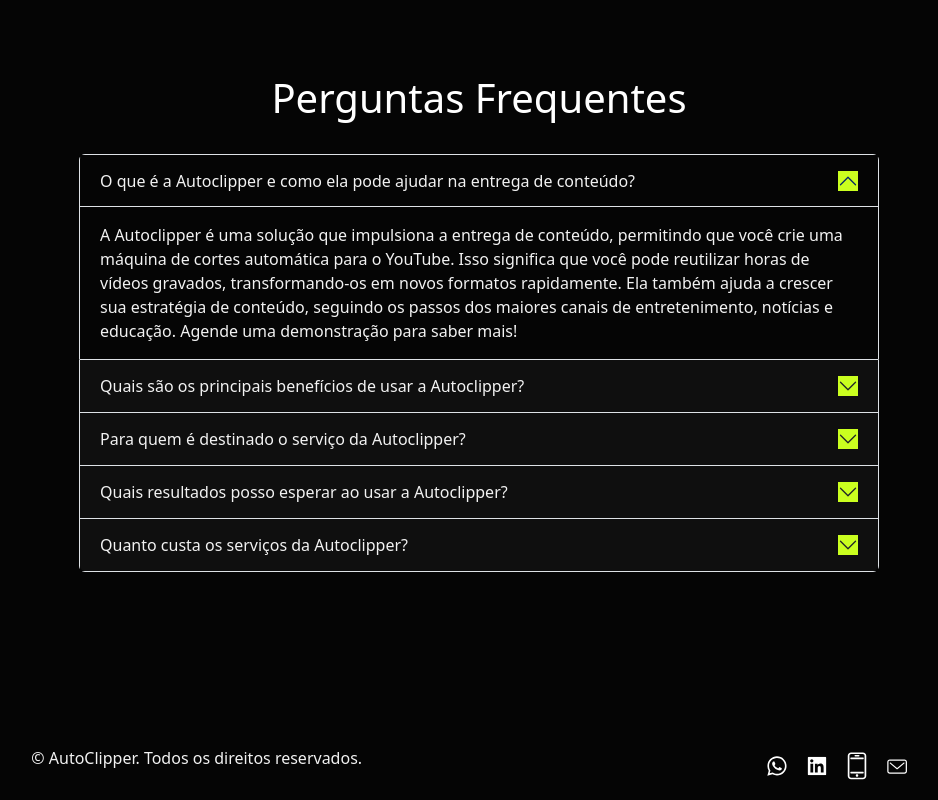
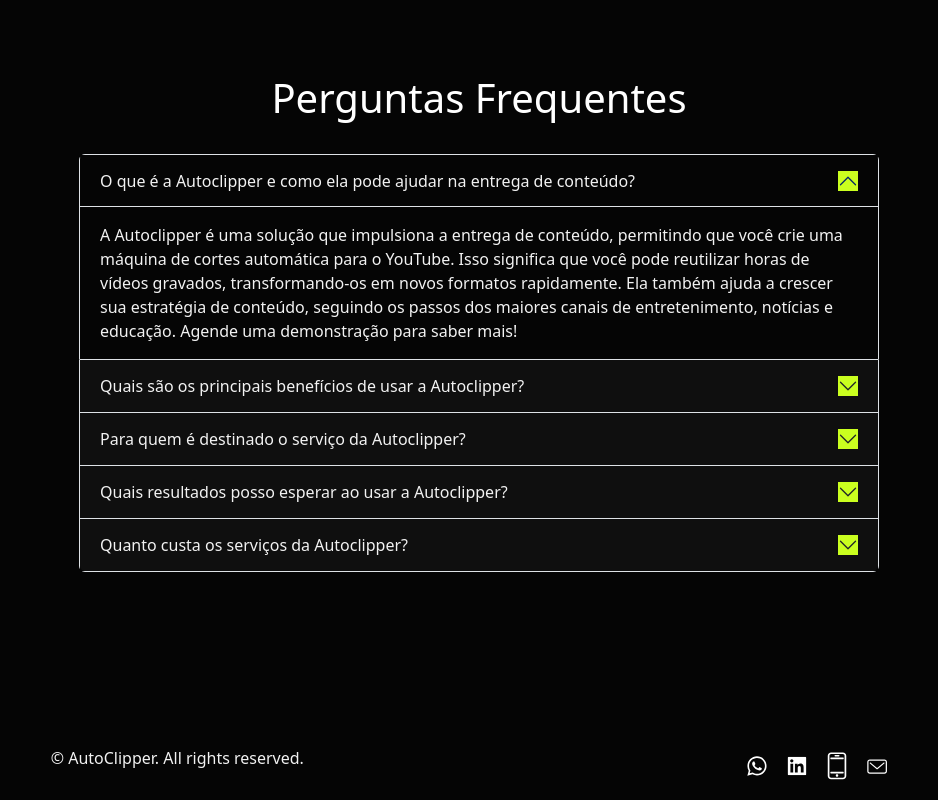
Before and after one commit to hendricksonweib/lp, a React (Vite) app: page /en in a window 1280 px wide. Shown: the part 6177-6977 px from the top of the page, without its empty margins (161-1099 px from the left). Built offline with nearby package versions, Linux system fonts and the light colour scheme.

Commit message:
feat:footer translater
Signed-off-by: hendricksonweib <hendricksonrocha22@gmail.com>

```diff
--- a/src/components/template/pagesEN/Footer.jsx
+++ b/src/components/template/pagesEN/Footer.jsx
@@ -10,7 +10,7 @@
 function Footer() {
   return (
     <footer className='conteiner-footer'>
-      <p>© AutoClipper. Todos os direitos reservados.</p>
+      <p>© AutoClipper. All rights reserved.</p>
 
         <Grid columns={'4'} itens={'center'}>
           <img src={whatsapp} className="iconFooter" />
--- a/src/components/template/pagesES/Footer.jsx
+++ b/src/components/template/pagesES/Footer.jsx
@@ -10,7 +10,7 @@
 function Footer() {
   return (
     <footer className='conteiner-footer'>
-      <p>© AutoClipper. Todos os direitos reservados.</p>
+      <p>© AutoClipper. Todos los derechos reservados.</p>
 
         <Grid columns={'4'} itens={'center'}>
           <img src={whatsapp} className="iconFooter" />
```
